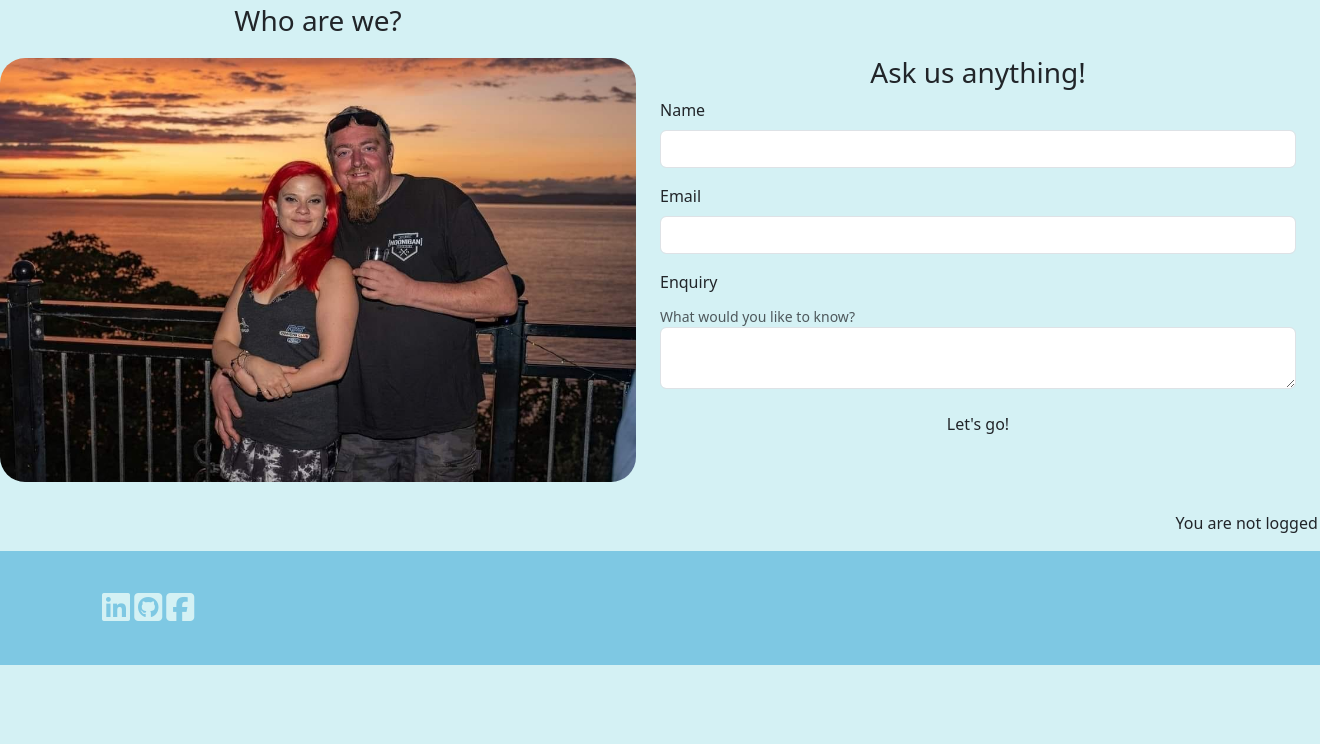
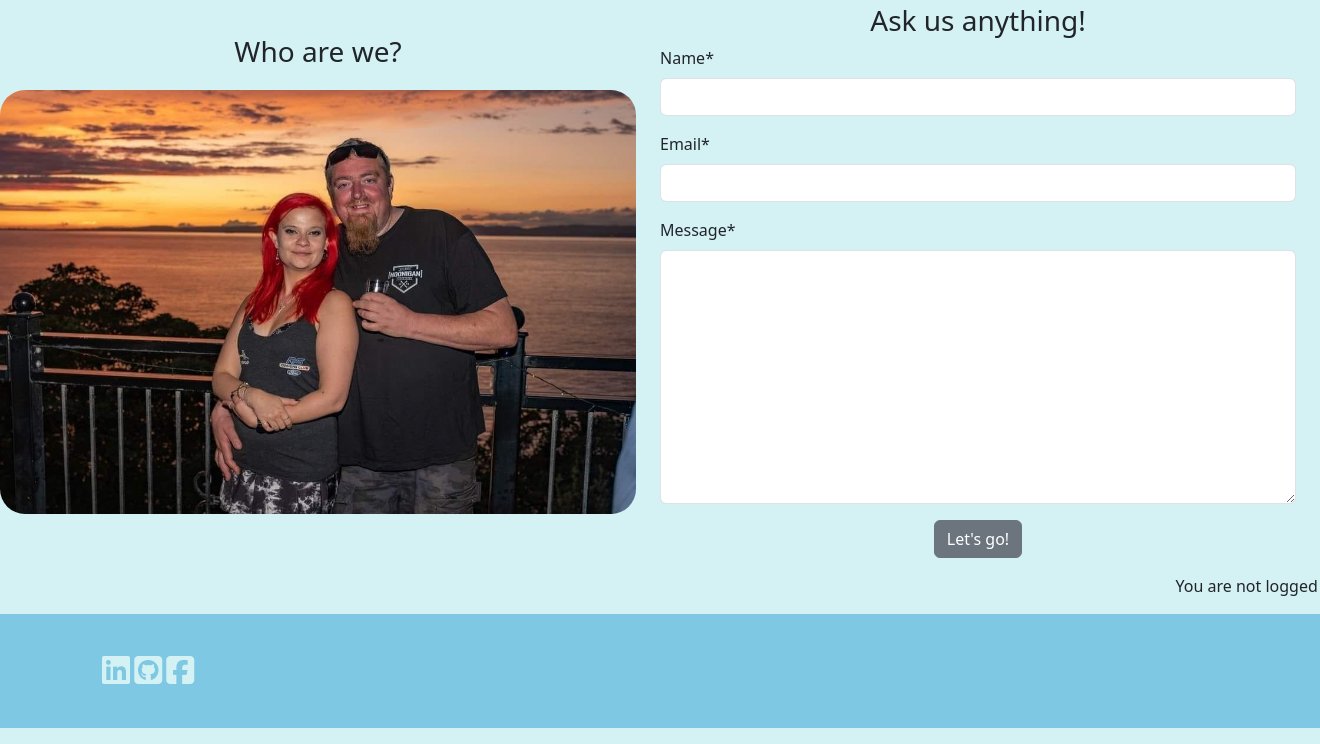
Before and after one commit to 14sammie41/aat-cars, a Django app: page /contactus/ in a window 1320 px wide; the page is wider, and only the part inside the window is pictured. Shown: the part 56-800 px from the top of that part. Run offline with Django 4.2, Linux system fonts and the light colour scheme; data that the repository does not hold is empty; some libraries are stand-ins or nearby versions; some web fonts are replaced.

Commit message:
Added a fully functioning and tested contact us page which shows the request in the admin panel

```diff
--- a/contactus/admin.py
+++ b/contactus/admin.py
@@ -1,5 +1,5 @@
 from django.contrib import admin
-from .models import Contactus
+from .models import Contactus, ContactMessage
 from django_summernote.admin import SummernoteModelAdmin
 
 # Register your models here.
@@ -7,3 +7,5 @@ from django_summernote.admin import SummernoteModelAdmin
 class ContactusAdmin(SummernoteModelAdmin):
 
     summernote_fields = ('content',)
+
+admin.site.register(ContactMessage)
--- /dev/null
+++ b/contactus/forms.py
@@ -0,0 +1,8 @@
+from .models import ContactMessage, Contactus
+from django import forms
+
+
+class ContactForm(forms.ModelForm):
+    class Meta:
+        model = ContactMessage
+        fields = ('name', 'email', 'message',)
--- a/contactus/templates/contactus/contactus.html
+++ b/contactus/templates/contactus/contactus.html
@@ -1,6 +1,8 @@
 {% extends 'base.html' %}
+{% load static %}
+{% load crispy_forms_tags %}
+
 {% block content %}
-{% load static %}
 
 <div class="row d-flex align-items-center">
 <div class="row d-flex align-items-center">
@@ -11,46 +13,14 @@
         class="img-fluid post-image"
         width="75%">
   </div>
-  <!-- Added a basic contact form from Bootstrap, stripped and edited to suit user needs and linked to a success page to confirm to user it was completed correctly -->
+  <!-- Added a basic contact form created with crispy tags, button edited from Bootstrap -->
   <div class="col-12 col-md-6">
     <h3 class="text-center">Ask us anything!</h3>
     <form method="POST">
+      {{ contact_form | crispy }}
       {% csrf_token %}
-      <div class="mb-3">
-        <label for="name" class="form-label">Name</label>
-        <input
-          type="text"
-          class="form-control"
-          id="name"
-          name="name"
-          aria-describedby="name"
-          required
-        />
-      </div>
-      <div class="mb-3">
-        <label for="email" class="form-label">Email</label>
-        <input
-          type="email"
-          class="form-control"
-          id="email"
-          name="email"
-          aria-describedby="email"
-          required
-        />
-      </div>
-      <div class="mb-3">
-        <label for="enquiry" class="form-label">Enquiry</label>
-        <div class="form-text">What would you like to know?</div>
-        <textarea
-          name="enquiry"
-          id="enquiry"
-          class="form-control"
-          rows="2"
-          required
-        ></textarea>
-      </div>
       <div class="text-center">
-        <button type="submit" class="btn custom-button-filled">
+        <button type="submit" class="btn btn-secondary">
           Let's go!
         </button>
       </div>
--- a/contactus/views.py
+++ b/contactus/views.py
@@ -1,23 +1,31 @@
 from django.shortcuts import render, redirect
 from django.contrib import messages
 from .models import ContactMessage, Contactus
+from .forms import ContactForm
 
 # Create your views here.
 def contact_us(request):
     """
     Renders the Contactus page
     """
+
+    if request.method == "POST":
+        print("Received a POST request")
+        contact_form = ContactForm(data=request.POST)
+        if contact_form.is_valid():
+            contact_form.save()
+            messages.success(request, "Thank you for your message, we will get back to you as soon as possible.")
+            return redirect("contactus")
+
     contactus = Contactus.objects.all().order_by('-updated_on').first()
 
-    if request.method == "POST":
-        name = request.POST.get("name")
-        email = request.POST.get("email")
-        message = request.POST.get("enquiry")
-        ContactMessage.objects.create(name=name, email=email, message=message)
-        messages.success(request, "Thank you for your message, we will get back to you as soon as possible.")
-        return redirect("contactus")
+    contact_form = ContactForm()
+
     return render(
         request,
         "contactus/contactus.html",
-        {"contactus": contactus},
+        {
+            "contactus": contactus,
+            "contact_form": contact_form,
+        },
     )
```
